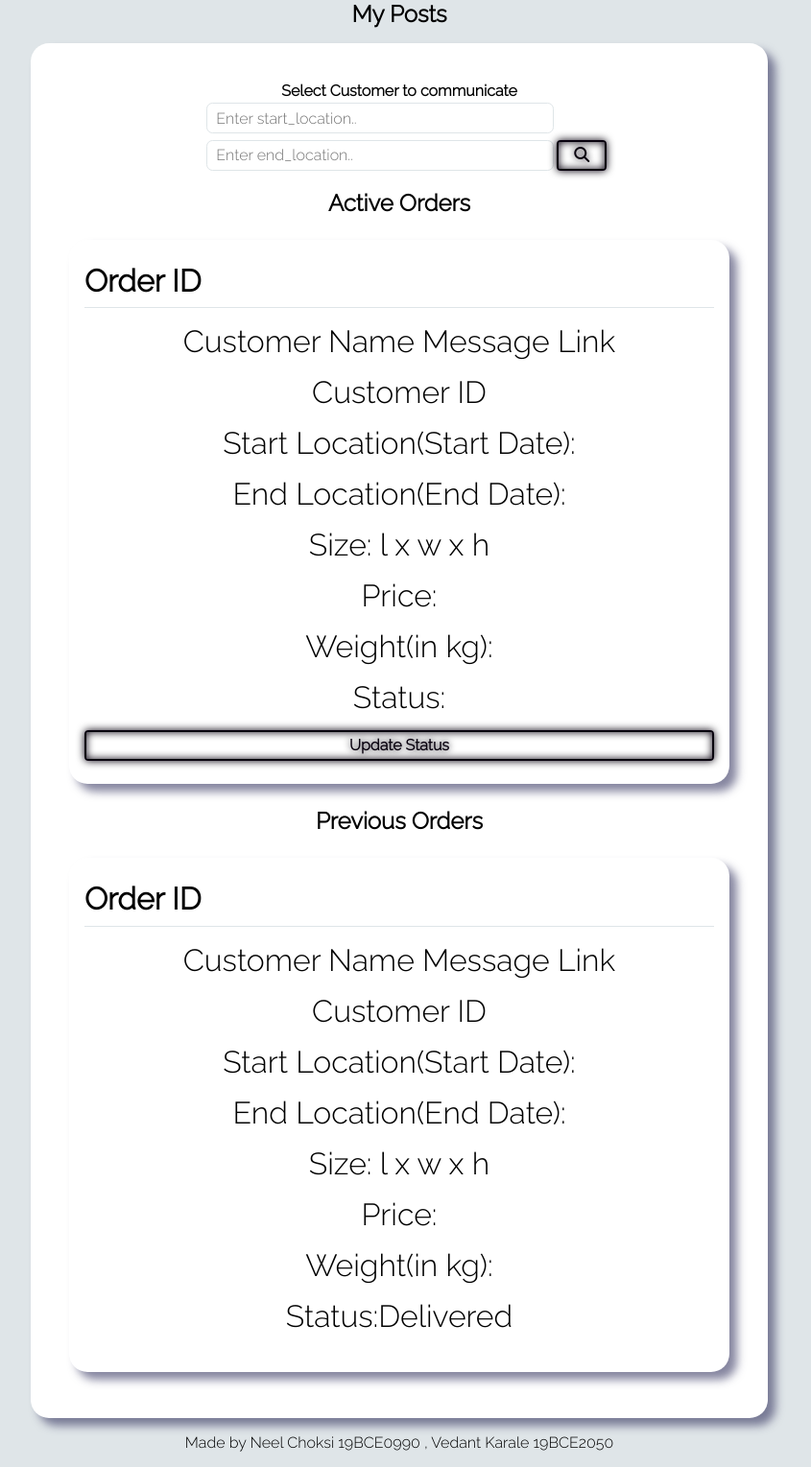
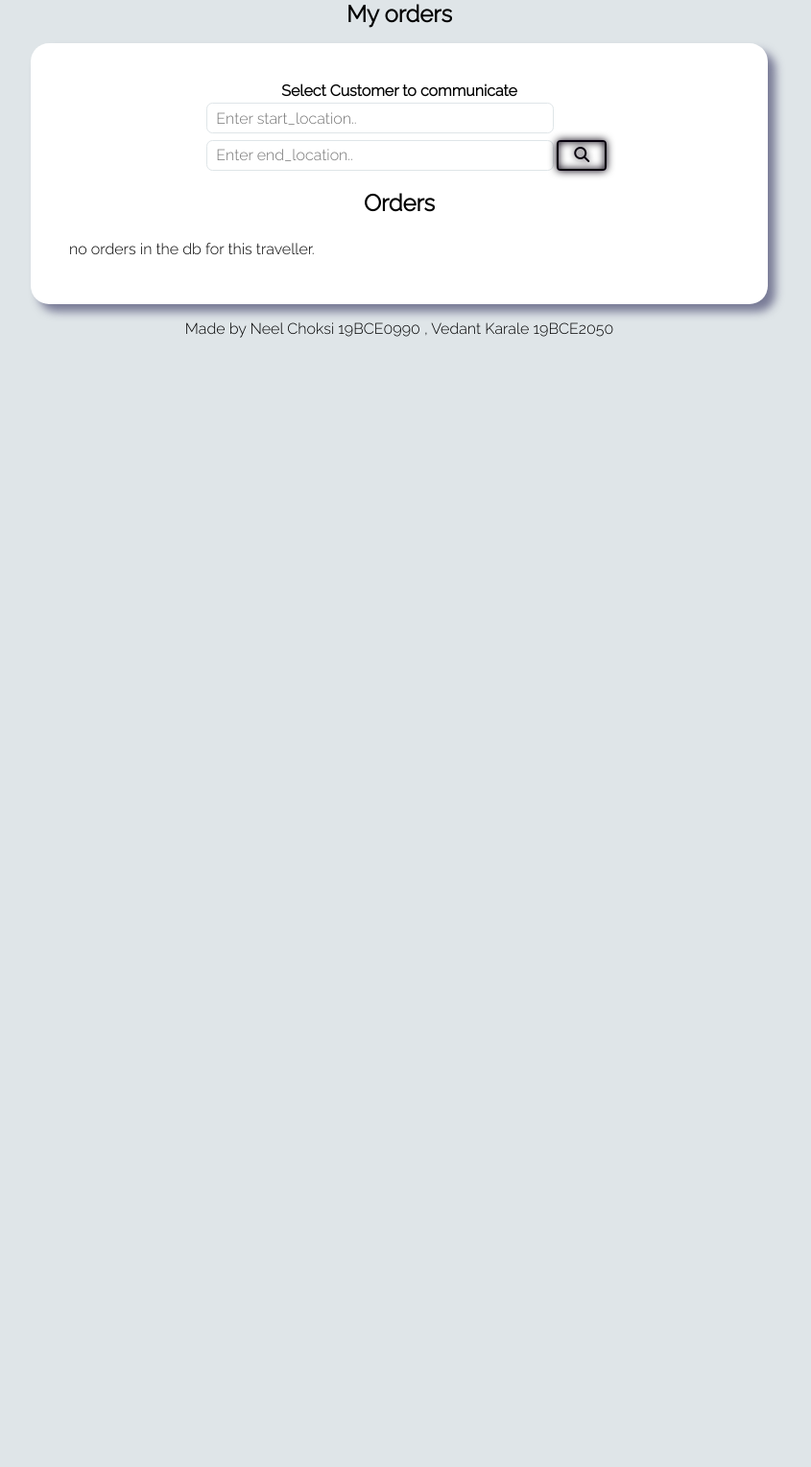
Before and after one commit to NeelChoksi/travel-money-final, a PHP site: page /vieworders.php in a window 1280 px wide. Shown: the part 64-1593 px from the top of the page at 96% size, without its empty margins (224-1069 px from the left). After the commit the page ends 416 px from the top, so only its background shows below. Run offline with PHP 8.4, Linux system fonts and the light colour scheme; a user stored in the database is signed in; data comes from the database, SQL or seed files in the repository; tables that the repository leaves empty or names only in its code hold one stand-in row (values such as "Sample post"); data that the repository does not hold is empty; some libraries are stand-ins or nearby versions.

Commit message:
view orders added for customer and traveller

```diff
--- a/includes/vieworders.inc.php
+++ b/includes/vieworders.inc.php
@@ -3,59 +3,111 @@
 	include_once "config.php";
 	$context=$_SESSION['type'];
 	$output = "";
+	$unique_id = $_SESSION['unique_id'];
 
 
 	if($context == 'traveller'){
-		$FETCH_ALL_CUSTOMERS="SELECT * FROM posts WHERE type='customer'";
-		$sql = mysqli_query($conn,$FETCH_ALL_CUSTOMERS)	;
+		$FETCH_ALL_ACITVE_ORDERS="SELECT * FROM orders LEFT JOIN users ON orders.customer_id=users.unique_id WHERE traveller_id={$unique_id} ;";
+		$sql = mysqli_query($conn,$FETCH_ALL_ACITVE_ORDERS)	;
 
 		if(mysqli_num_rows($sql) ==0){
-			echo "no customers in the db";
+			echo "no orders in the db for this traveller.";
 		}else{
 			while($row=mysqli_fetch_assoc($sql)){
 				$output .='
-					<a href="chat.php?user_id='.$row['unique_id'].'">
-						<div class="content">
-							<img src="includes/images/'. $row['img'] . '" alt="profile img" />
-							<div class="details">
-								<span>
-									'. $row['first_name']." ".$row['last_name'] . '
-								</span>
-								<p> Latest message</p>
-							</div>
-						</div>
-						<div class="status-dot">
-							<i class="fas fa-circle"></i>
-						</div>
+					<div class="card" >
+					<h1>Order#'. $row['order_no'] . '</h1>
+					<a class="proceed" href="chat.php?user_id='. $row['customer_id'] .' ">
+						Customer: '. $row['first_name']." ".$row['last_name'] . '
+
 					</a>
+					<p>
+						Pickup:
+						'. $row['pickup_address']." (".$row['pickup_date'].")" . '
+
+					</p>
+					<p>
+						Deliver:
+						'. $row['delivery_address']." (".$row['delivery_date'].")" . '
+
+					</p>
+					<p>
+						Size: h x w x d
+						'. $row['height']."(cm)x".$row['width']."(cm)x".$row['depth']."(cm)"  .'
+
+					</p>
+					<p>
+						Price:Rs.
+						'. $row['price'] . '
+
+					</p>
+					<p>
+						Weight(in kg):
+						'. $row['weight'] . '
+
+					</p>
+					<p class="'. $row['order_status'] . '">
+						Status:
+						'. $row['order_status'] . '
+					</p>
+
+					<a class="proceed">
+						Update Status
+					</a>
+				</div>
 				';
 			}
 		}
 		echo $output;
 
 	}else if($context == 'customer'){
-		$FETCH_ALL_TRAVELLERS = "SELECT * FROM users WHERE type='traveller'";
-		$sql2= mysqli_query($conn,$FETCH_ALL_TRAVELLERS);
-		if(mysqli_num_rows($sql2) ==0){
-			echo "no travellers in the db";
+		$FETCH_ALL_ACITVE_ORDERS="SELECT * FROM orders LEFT JOIN users ON orders.traveller_id=users.unique_id WHERE customer_id={$unique_id};";
+		$sql = mysqli_query($conn,$FETCH_ALL_ACITVE_ORDERS)	;
+		if(mysqli_num_rows($sql) ==0){
+			echo "no orders in the db";
 		}else{
-			while($row=mysqli_fetch_assoc($sql2)){
+			while($row=mysqli_fetch_assoc($sql)){
 				$output .='
-					<a href="chat.php">
-						<div class="content">
-							<img src="includes/images/'. $row['img'] . '" alt="profile img" />
-							<div class="details">
-								<span>
-									'. $row['first_name'] . '." ".'. $row['last_name'] . '
-								</span>
-								<p> Latest message</p>
-							</div>
-						</div>
-						<div class="status-dot">
-							<i class="fas fa-circle"></i>
-						</div>
+					<div class="card" >
+					<h1>Order#'. $row['order_no'] . '</h1>
+					<a class="proceed" href="chat.php?user_id='. $row['traveller_id'] .' ">
+						Traveller: '. $row['first_name']." ".$row['last_name'] . '
+
 					</a>
+					<p>
+						Pickup:
+						'. $row['pickup_address']." (".$row['pickup_date'].")" . '
 
+					</p>
+					<p>
+						Deliver:
+						'. $row['delivery_address']." (".$row['delivery_date'].")" . '
+
+					</p>
+					<p>
+						Size: h x w x d
+						'. $row['height']."(cm)x".$row['width']."(cm)x".$row['depth']."(cm)"  .'
+
+					</p>
+					<p>
+						Price:Rs.
+						'. $row['price'] . '
+
+					</p>
+					<p>
+						Weight(in kg):
+						'. $row['weight'] . '
+
+					</p>
+					<p class="'. $row['order_status'] . '">
+						Status:
+						'. $row['order_status'] . '
+					</p>
+
+					<a class="proceed">
+						Update Status
+					</a>
+				</div>
 				';
 			}
 		}
--- a/javascript/vieworders.js
+++ /dev/null
@@ -1,50 +0,0 @@
-const searchBar = document.querySelector('.users .search input');
-
-const searchBtn = document.querySelector(".users .search button");
-
-
-searchBar.onkeyup = () =>{
-	let searchTerm = searchBar.value;
-
-	if(searchTerm != ""){
-		let xhr = new XMLHttpRequest();
-		xhr.open("POST","includes/search.inc.php",true);//async = true
-		xhr.onload = () =>{
-			if(xhr.readyState === XMLHttpRequest.DONE){
-				if(xhr.status === 200){
-					let data = xhr.response;
-					console.log(data);
-
-					usersList.innerHTML = data;
-				}
-			}
-		}
-		xhr.setRequestHeader("Content-type","application/x-www-form-urlencoded");
-		xhr.send("searchTerm="+searchTerm);
-	}
-
-}
-
-
-// searchBtn.onclick = ()=>{
-// 	searchBar.classList.toggle("active");
-// }
-
-const postsList = document.querySelector("#posts_display_box");
-
-
-
-	let xhr = new XMLHttpRequest();
-	xhr.open("GET","includes/vieworders.inc.php",true);//async = true
-	xhr.onload = () =>{
-		if(xhr.readyState === XMLHttpRequest.DONE){
-			if(xhr.status === 200){
-				let data = xhr.response;
-				// console.log(data);
-				if(searchBar.value==""){
-					postsList.innerHTML = data;
-				}
-			}
-		}
-	}
-	xhr.send();
--- a/styles/indexstyle.css
+++ b/styles/indexstyle.css
@@ -724,3 +724,9 @@
 	color:white;
 	border-radius: .4rem;
 }
+
+
+.order_head{
+	color:yellow;
+
+}
--- a/vieworders.php
+++ b/vieworders.php
@@ -6,14 +6,8 @@
 			header('location: login.php');
 		}
 ?>
-<?php
-	if($context=="traveller"){?>
-	<h2 class="heading-user">My Posts</h2>
 
-	<?php }else{ ?>
-	<h2 class="heading-user">Traveller Posts</h2>
-
-	<?php } ?>
+	<h2 class="heading-user">My orders</h2>
 
 	<div class="wrapper">
 			<div class="search">
@@ -36,159 +30,47 @@
 
 		<?php if($context=="traveller"){?>
 
-			<h2 class="heading-user">Active Orders</h2>
-				<div id="posts_display_box" class="functional-cards">
-					<div class="card" id=<?php echo $row['post_id']; ?> >
-						<h1>Order ID</h1>
-						<p>
-							Customer Name
-							Message Link
-						</p>
-						<p>
-							Customer ID
-						</p>
-						<p>
-							Start Location(Start Date):
-						</p>
-						<p>
-							End Location(End Date):
-						</p>
-						<p>
-							Size: l x w x h
-						</p>
-						<p>
-							Price:
-						</p>
-						<p>
-							Weight(in kg):
-						</p>
-						<p>
-							Status:
-						</p>
+			<h2 class="heading-user">Orders</h2>
+			<div id="orders_display_box" class="functional-cards">
 
-						<a class="proceed">
-							Update Status
-						</a>
-					</div>
-				</div>
-			<h2 class="heading-user">Previous Orders</h2>
-				<div id="posts_display_box" class="functional-cards">
-					<div class="card" id=<?php echo $row['post_id']; ?> >
-						<h1>Order ID</h1>
-						<p>
-							Customer Name
-							Message Link
-						</p>
-						<p>
-							Customer ID
-						</p>
-						<p>
-							Start Location(Start Date):
-						</p>
-						<p>
-							End Location(End Date):
-						</p>
-						<p>
-							Size: l x w x h
-						</p>
-						<p>
-							Price:
-						</p>
-						<p>
-							Weight(in kg):
-						</p>
-						<p>
-							Status:Delivered
-						</p>
+			</div>
+		<?php }else{ ?>
 
+			<h2 class="heading-user">Orders</h2>
+				<div id="orders_display_box" class="functional-cards">
 
-					</div>
 				</div>
 
-
-
-				<?php }else{ ?>
-				<div class="functional-cards">
-
-			<h2 class="heading-user">Active Orders</h2>
-				<div id="posts_display_box" class="functional-cards">
-					<div class="card" id=<?php echo $row['post_id']; ?> >
-						<h1>Order ID</h1>
-						<p>
-							Traveller Name
-							Message Link
-						</p>
-						<p>
-							Traveller ID
-							Message Link
-						</p>
-						<p>
-							Start Location(Start Date):
-						</p>
-						<p>
-							End Location(End Date):
-						</p>
-						<p>
-							Size: l x w x h
-						</p>
-						<p>
-							Price:
-						</p>
-						<p>
-							Weight(in kg):
-						</p>
-						<p>
-							Status:
-						</p>
-
-						<a class="proceed">
-							Update Status
-						</a>
-					</div>
-				</div>
-			<h2 class="heading-user">Previous Orders</h2>
-				<div id="posts_display_box" class="functional-cards">
-					<div class="card" id=<?php echo $row['post_id']; ?> >
-						<h1>Order ID</h1>
-						<p>
-							Traveller Name
-							Message Link
-						</p>
-						<p>
-							Traveller ID
-							Message Link
-						</p>
-						<p>
-							Start Location(Start Date):
-						</p>
-						<p>
-							End Location(End Date):
-						</p>
-						<p>
-							Size: l x w x h
-						</p>
-						<p>
-							Price:
-						</p>
-						<p>
-							Weight(in kg):
-						</p>
-						<p>
-							Status:Delivered
-						</p>
-
-
-					</div>
-				</div>
 				<?php } ?>
 
 
-			</div>
 
 	</div>
 	<footer>
 		Made by Neel Choksi 19BCE0990 , Vedant Karale 19BCE2050
 	</footer>
-	<script src="javascript/vieworders.js"></script>
+	<script>
+
+
+const ordersList = document.querySelector("#orders_display_box");
+
+
+window.addEventListener("load", ()=>{
+	let xhr = new XMLHttpRequest();
+	xhr.open("GET","includes/vieworders.inc.php",true);//async = true
+	xhr.onload = () =>{
+		if(xhr.readyState === XMLHttpRequest.DONE){
+			if(xhr.status === 200){
+				let data = xhr.response;
+				 // console.log(data);
+				ordersList.innerHTML = data;
+
+			}
+		}
+	}
+	xhr.send();
+});
+
+	</script>
 </body>
 </html>
```
